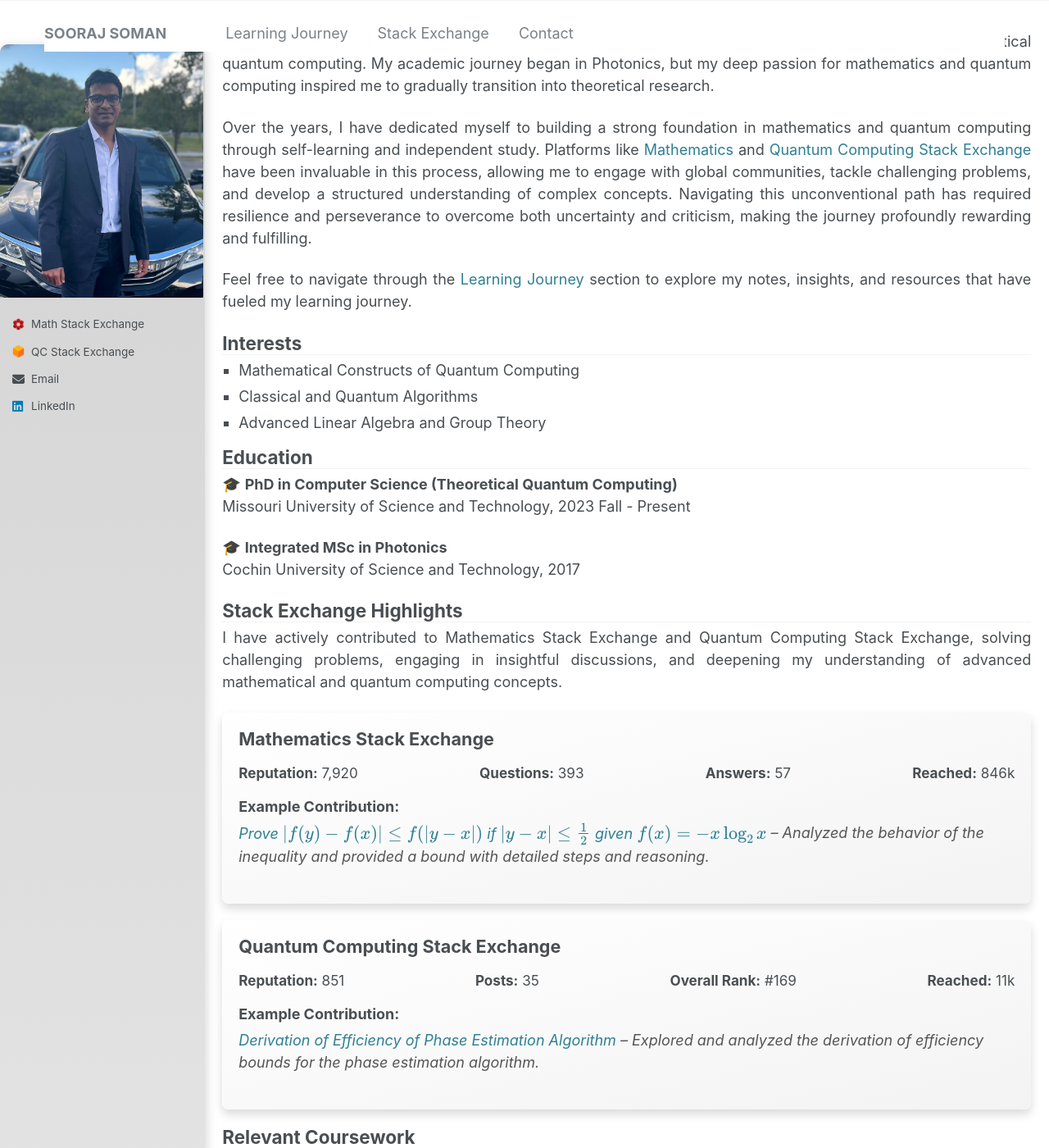
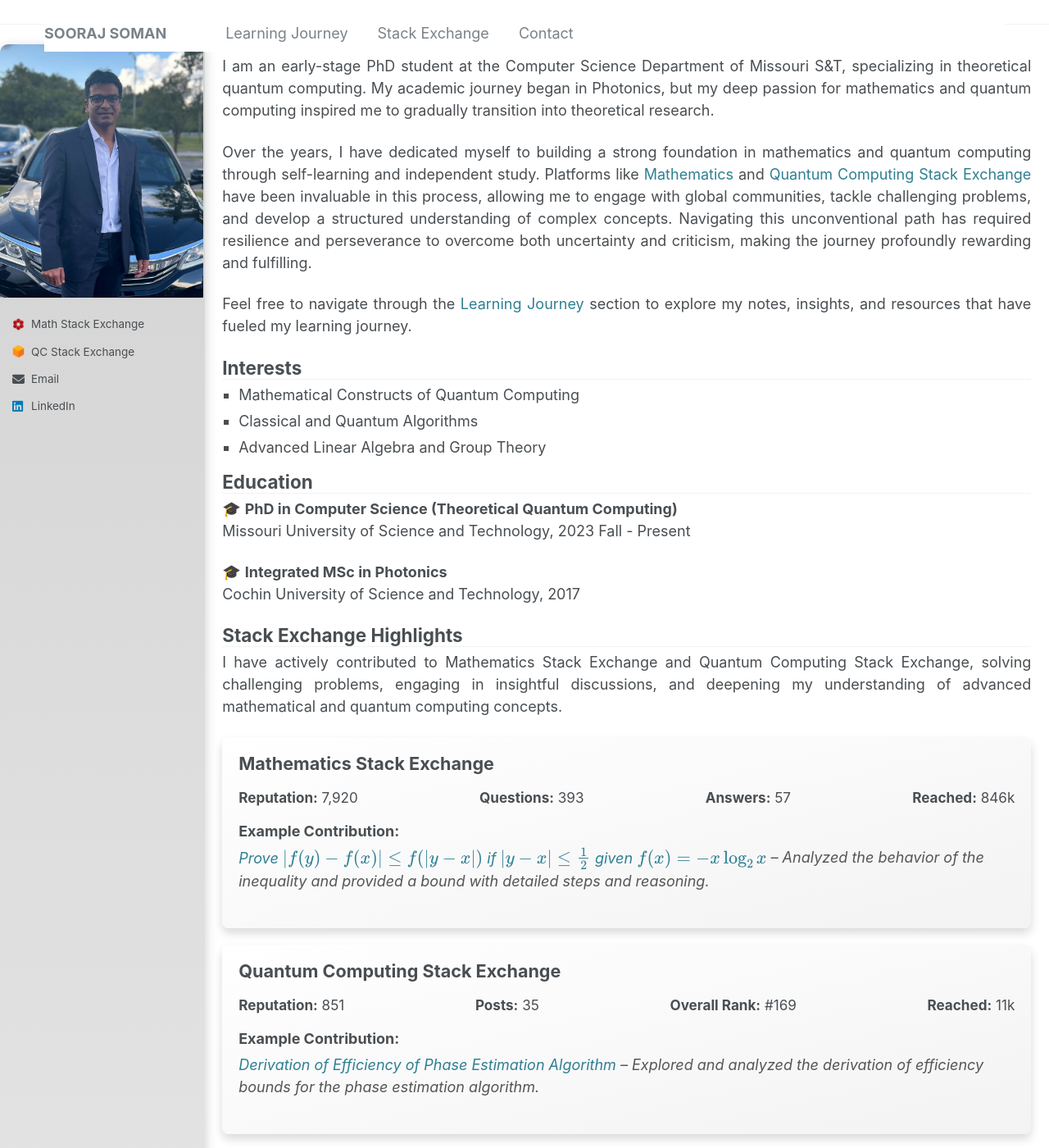
Before and after one commit to soorajss1729/soorajss1729.github.io, a Jekyll site: the page built from _pages/about.md, in a window 1280 px wide and 1400 px high. Shown: the whole window at 82% size. Built offline with Jekyll 4.4.1, drawn with Linux system fonts in a browser that asks for light colours.

Commit message:
Update _variables.scss

```diff
--- a/_sass/_variables.scss
+++ b/_sass/_variables.scss
@@ -43,7 +43,7 @@
 $type-size-8                : 0.625em;  // ~10px
 
 /* masthead properties */
-$masthead-height            : 0px;/*70px;*/
+$masthead-height            : 30px;/*70px;*/
 
 /* Sidebar properties */
 $sidebar-screen-min-width   : 1024px;
```
